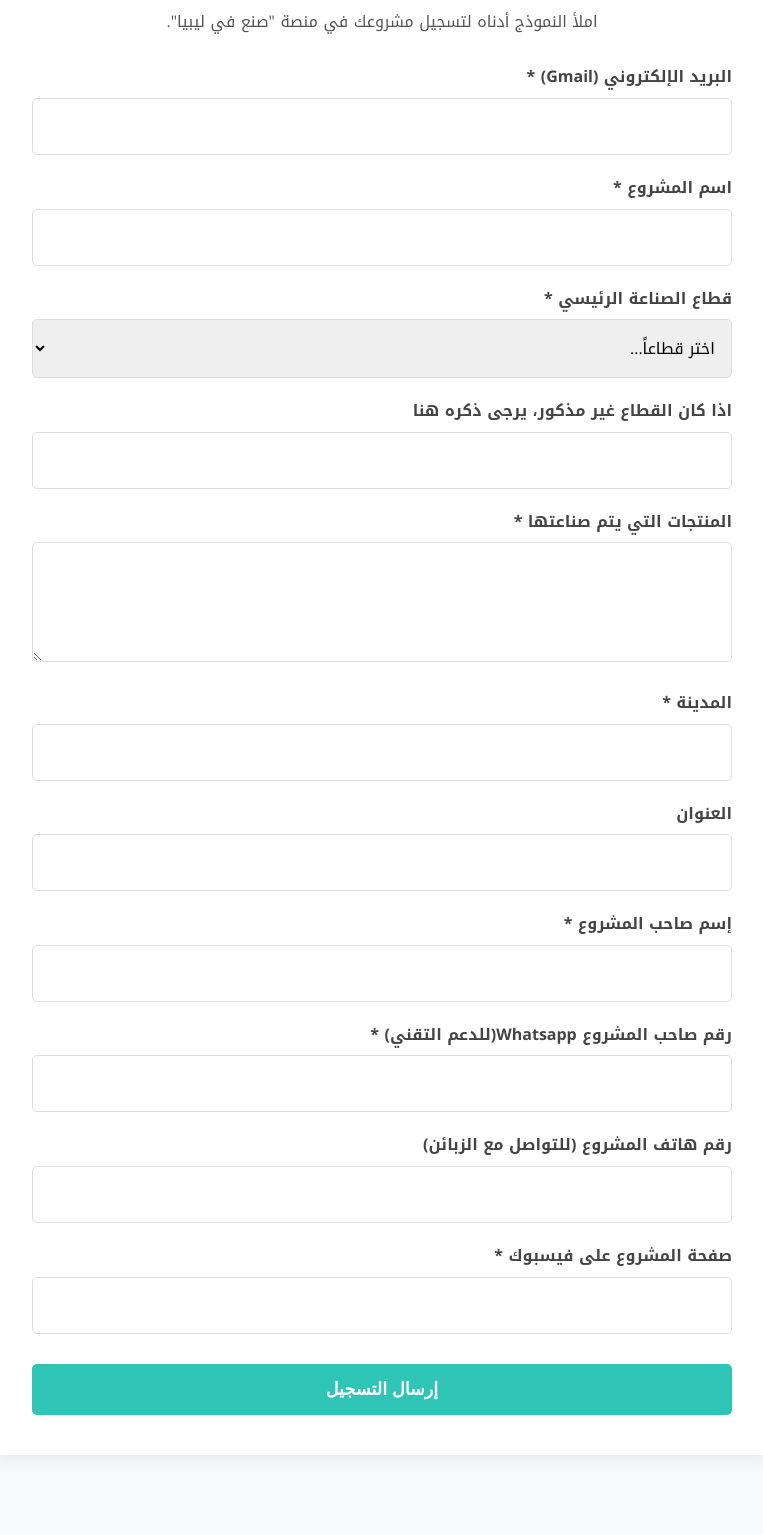
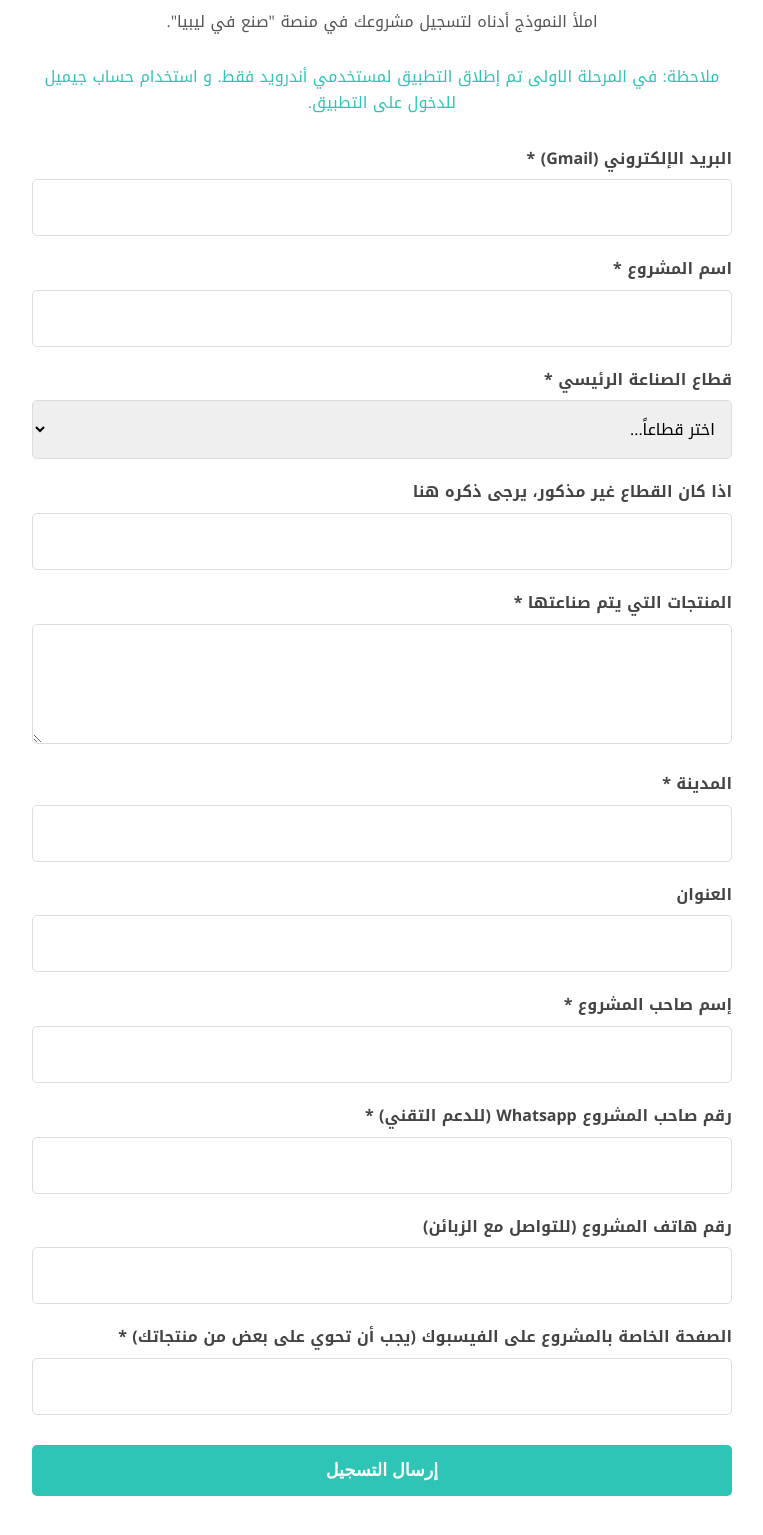
Before and after one commit to SrourGanoush/mil, a plain HTML site: page maker-register.html in a window 1280 px wide. Shown: the part 167-1702 px from the top of the page, without its empty margins (258-1021 px from the left). Before the commit the page ends 1662 px from the top, so only its background shows below. Drawn offline with nearby package versions, Linux system fonts and the light colour scheme.

Commit message:
Update maker-register.html

```diff
--- a/maker-register.html
+++ b/maker-register.html
@@ -14,7 +14,8 @@
         <p>
             املأ النموذج أدناه لتسجيل مشروعك في منصة "صنع في ليبيا".
         </p>
-
+<p style="color:var(--primary-color);">
+ملاحظة: في المرحلة الاولى تم إطلاق التطبيق لمستخدمي أندرويد فقط. و استخدام حساب جيميل للدخول على التطبيق.        </p>
         <form
             action="https://docs.google.com/forms/u/0/d/e/1FAIpQLSd2i0YkL18cJmBorti4qnBO1oAhdmkowQJZplzb-iQpJItcKA/formResponse"
             method="POST"
@@ -66,7 +67,7 @@
             <input type="text" id="owner-name" name="entry.273335853" required>
 
             <!-- Owner's Phone -->
-            <label for="owner-phone">رقم صاحب المشروع Whatsapp(للدعم التقني) *</label>
+            <label for="owner-phone">رقم صاحب المشروع Whatsapp (للدعم التقني) *</label>
             <input type="tel" id="owner-phone" name="entry.1067601785" required>
 
             <!-- Business Phone -->
@@ -74,7 +75,7 @@
             <input type="tel" id="business-phone" name="entry.247333786">
 
             <!-- Facebook Page -->
-            <label for="facebook-page">صفحة المشروع على فيسبوك *</label>
+            <label for="facebook-page">الصفحة الخاصة بالمشروع على الفيسبوك (يجب أن تحوي على بعض من منتجاتك) *</label>
             <input type="url" id="facebook-page" name="entry.1722104698" required>
 
             <button type="submit" class="btn btn-primary full-width">إرسال التسجيل</button>
```
